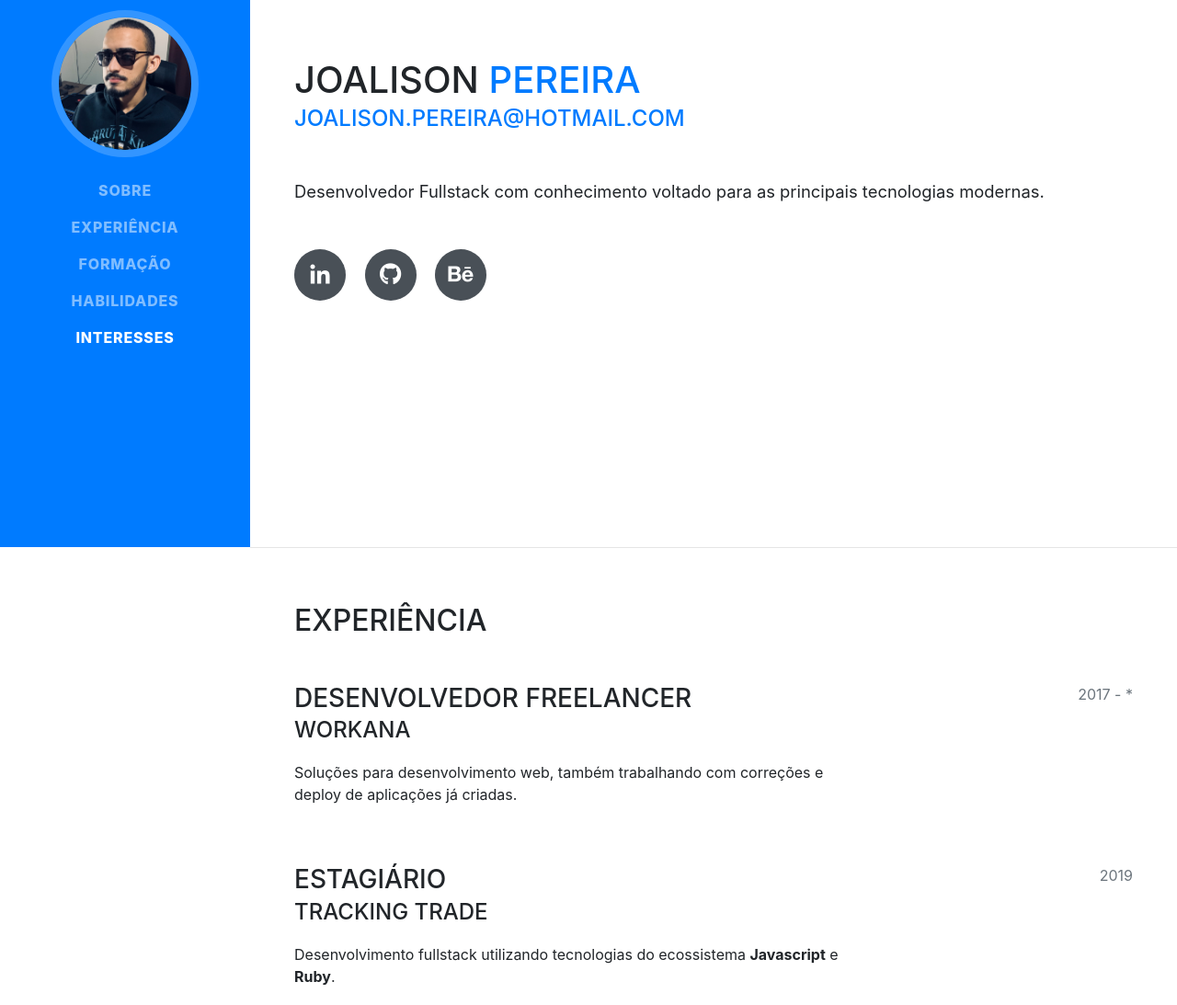
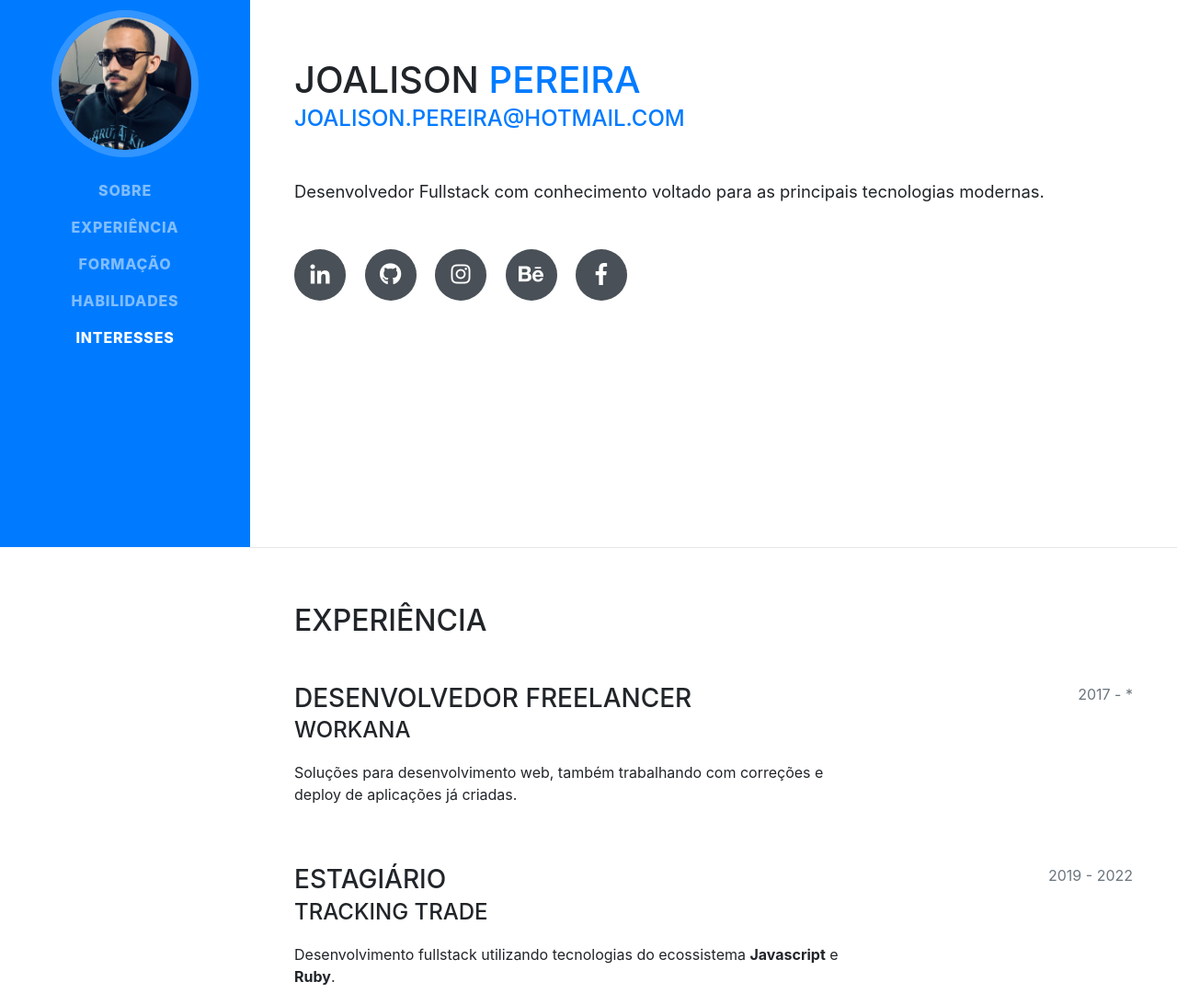
Before and after one commit to joalisonpereira/joalisonpereira.github.io, a website with bundled scripts: page index.html in a window 1280 px wide. Shown: the part 205-1298 px from the top of the page at 92% size. Built offline with nearby package versions, Linux system fonts and the light colour scheme; a web font is replaced by a local one.

Commit message:
finish exmed

```diff
--- a/index.html
+++ b/index.html
@@ -112,8 +112,20 @@
             <a href="https://github.com/joalisonpereira" target="_blank">
               <i class="fab fa-github"></i>
             </a>
+            <a
+              href="https://www.instagram.com/joalisonppereira/"
+              target="_blank"
+            >
+              <i class="fab fa-instagram"></i>
+            </a>
             <a href="https://www.behance.net/joalisonpef9fe" target="_blank">
               <i class="fab fa-behance"></i>
+            </a>
+            <a
+              href="https://www.facebook.com/joalison.pereira.7"
+              target="_blank"
+            >
+              <i class="fab fa-facebook-f"></i>
             </a>
           </div>
         </div>
@@ -151,7 +163,7 @@
               </p>
             </div>
             <div class="resume-date text-md-right">
-              <span class="text-muted">2019</span>
+              <span class="text-muted">2019 - 2022</span>
             </div>
           </div>
           <div class="resume-item d-flex flex-column flex-md-row mb-5">
```
